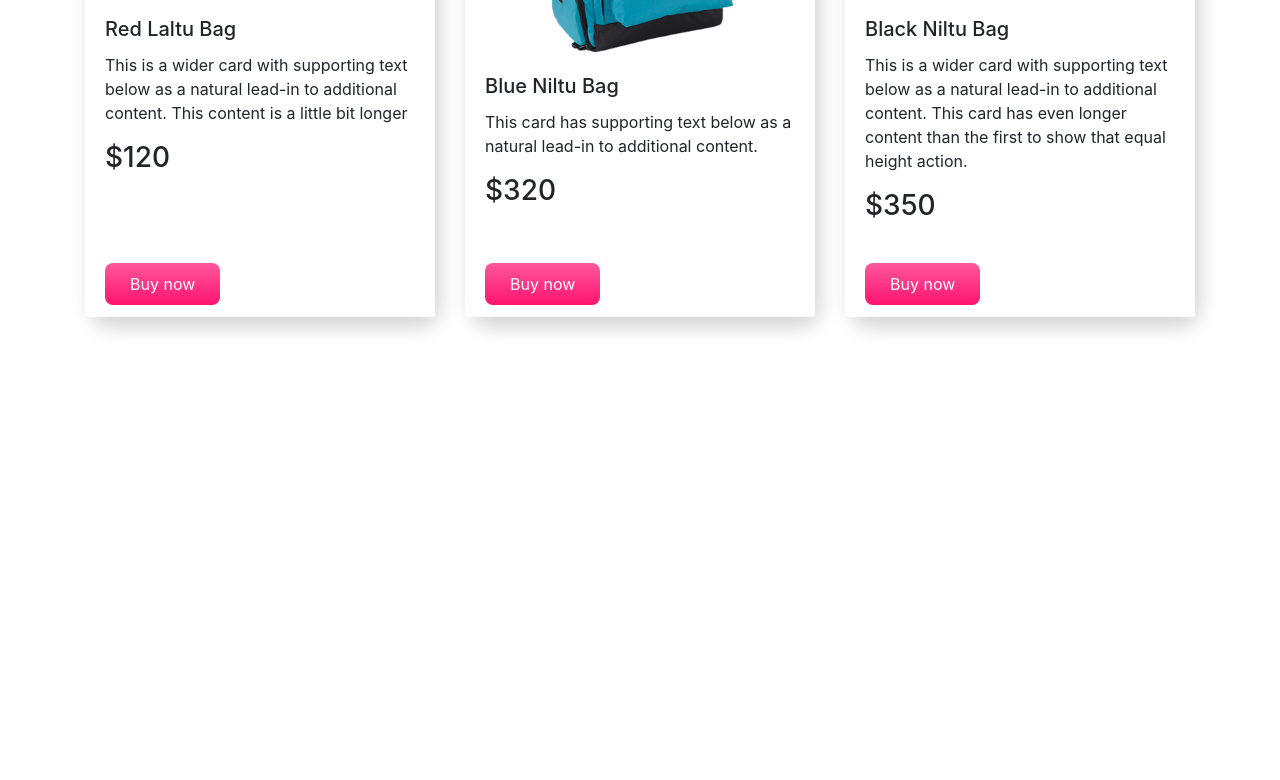
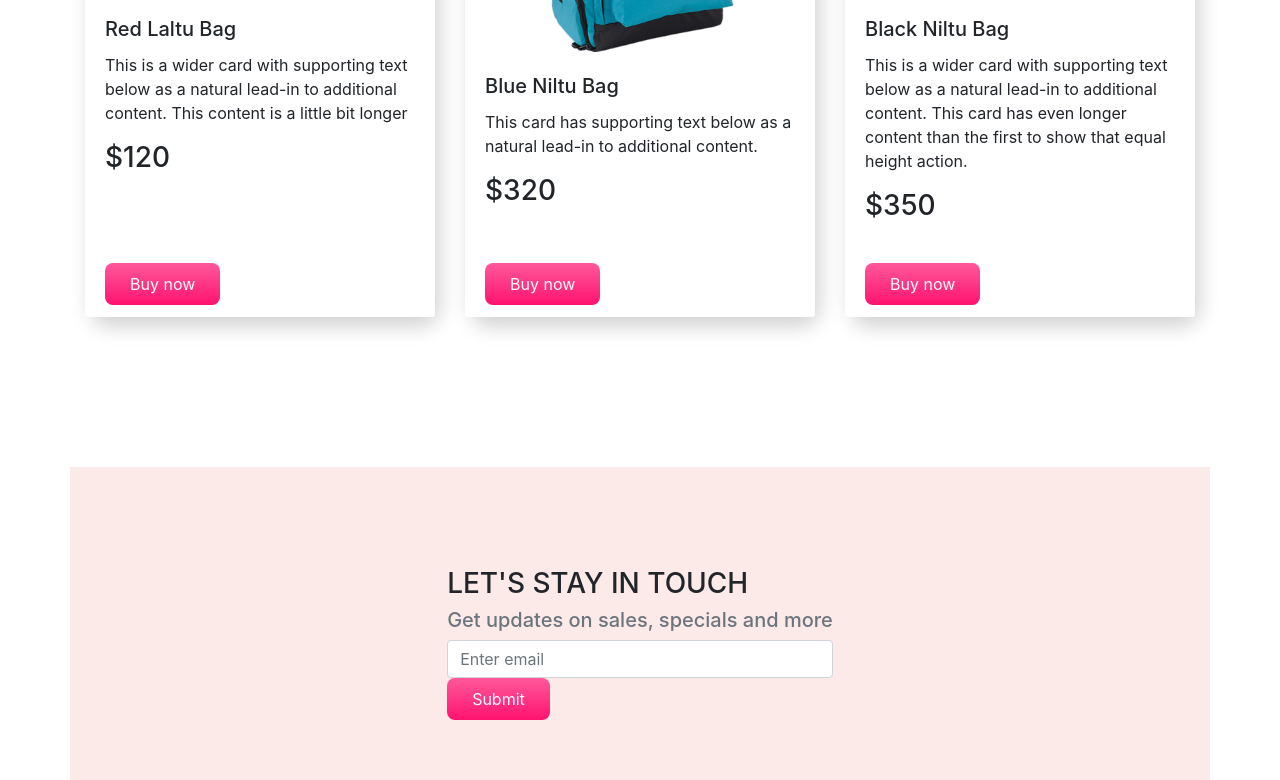
Before and after one commit to FahimHassanMollah/panda-commerce, a plain HTML site: page index.html in a window 1280 px wide. Shown: the part 2020-2800 px from the top of the page. Before the commit the page ends 2487 px from the top, so only its background shows below. Drawn offline with Linux system fonts and the light colour scheme.

Commit message:
email and footer section done

```diff
--- a/index.html
+++ b/index.html
@@ -38,7 +38,7 @@
     <div class="container">
         <div class="row">
             <div class="col-12">
-                <div id="carouselExampleControls" class="carousel slide background-color-carousel-item"
+                <div id="carouselExampleControls" data-interval="1000" class="carousel slide background-color-carousel-item"
                      data-ride="carousel">
                     <div class="carousel-inner border-primary">
                         <div class="carousel-item active  ">
@@ -229,6 +229,29 @@
         </div>
     </div>
 </section>
+
+
+<section>
+    <div class="container">
+        <div class="row">
+            <div class="col-md-12 email">
+                <div class="d-flex justify-content-center">
+                   <div>
+                       <h3>LET'S STAY IN TOUCH</h3>
+                       <h5 class="text-muted">Get updates on sales, specials and more</h5>
+                       <input type="email" class="form-control" aria-describedby="emailHelp" placeholder="Enter email">
+                       <button class="text-white buy-now justify-content-center">Submit</button>
+                   </div>
+                </div>
+            </div>
+        </div>
+    </div>
+</section>
+
+<footer>
+    <p class="text-center p-0 m-0">©2020. Panda Commerce. All rights reserved. Sofia, Bulgaria.</p>
+</footer>
+
 <script src="js/jquery-3.4.1.min.js"></script>
 <script src="js/bootstrap.min.js"></script>
 </body>
--- a/style.css
+++ b/style.css
@@ -51,3 +51,7 @@
      border-top: 0px solid rgba(0,0,0,.125);
 
 }
+.email{
+    background-color:#fceae8;;
+    padding: 100px 50px;
+}
```
